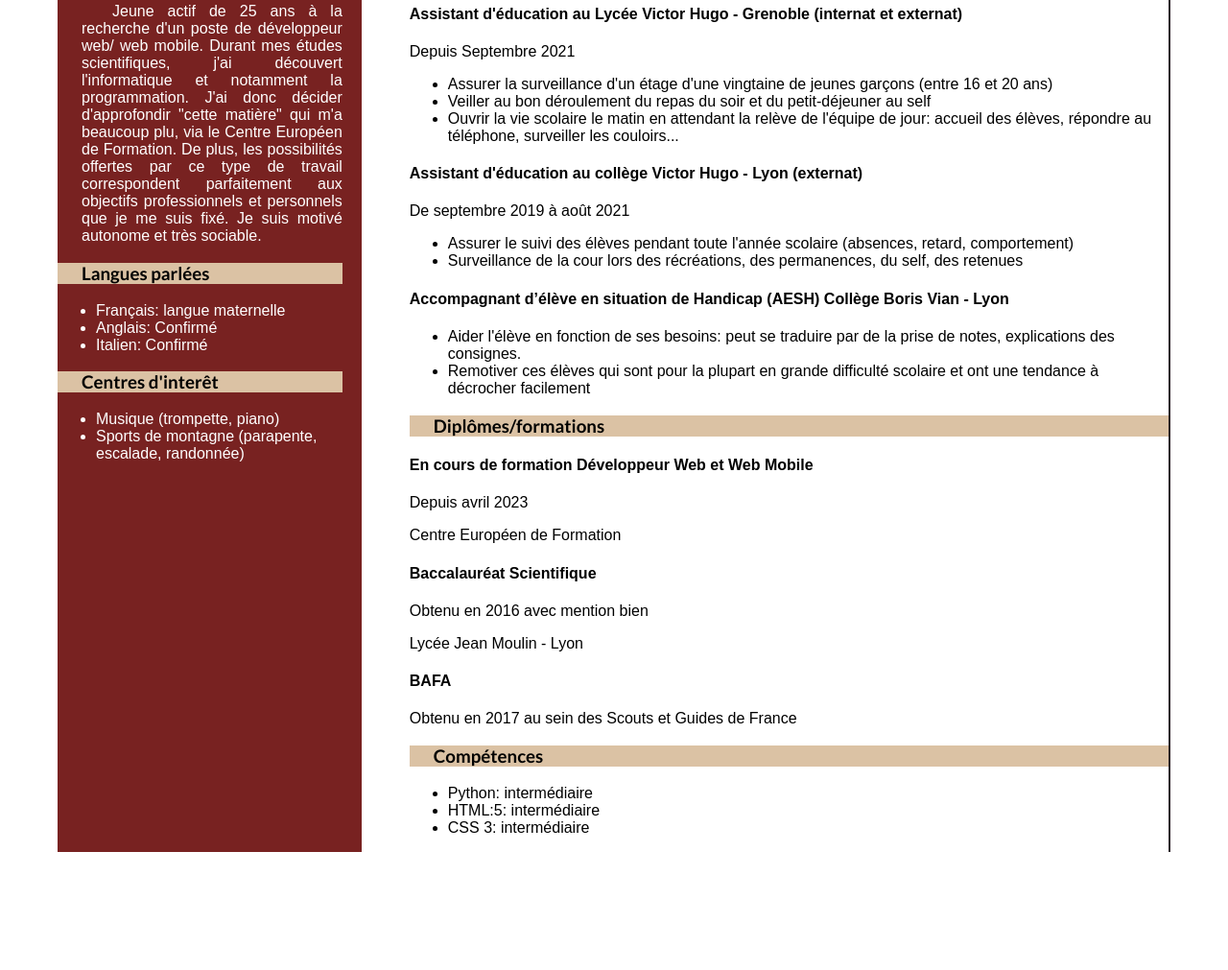
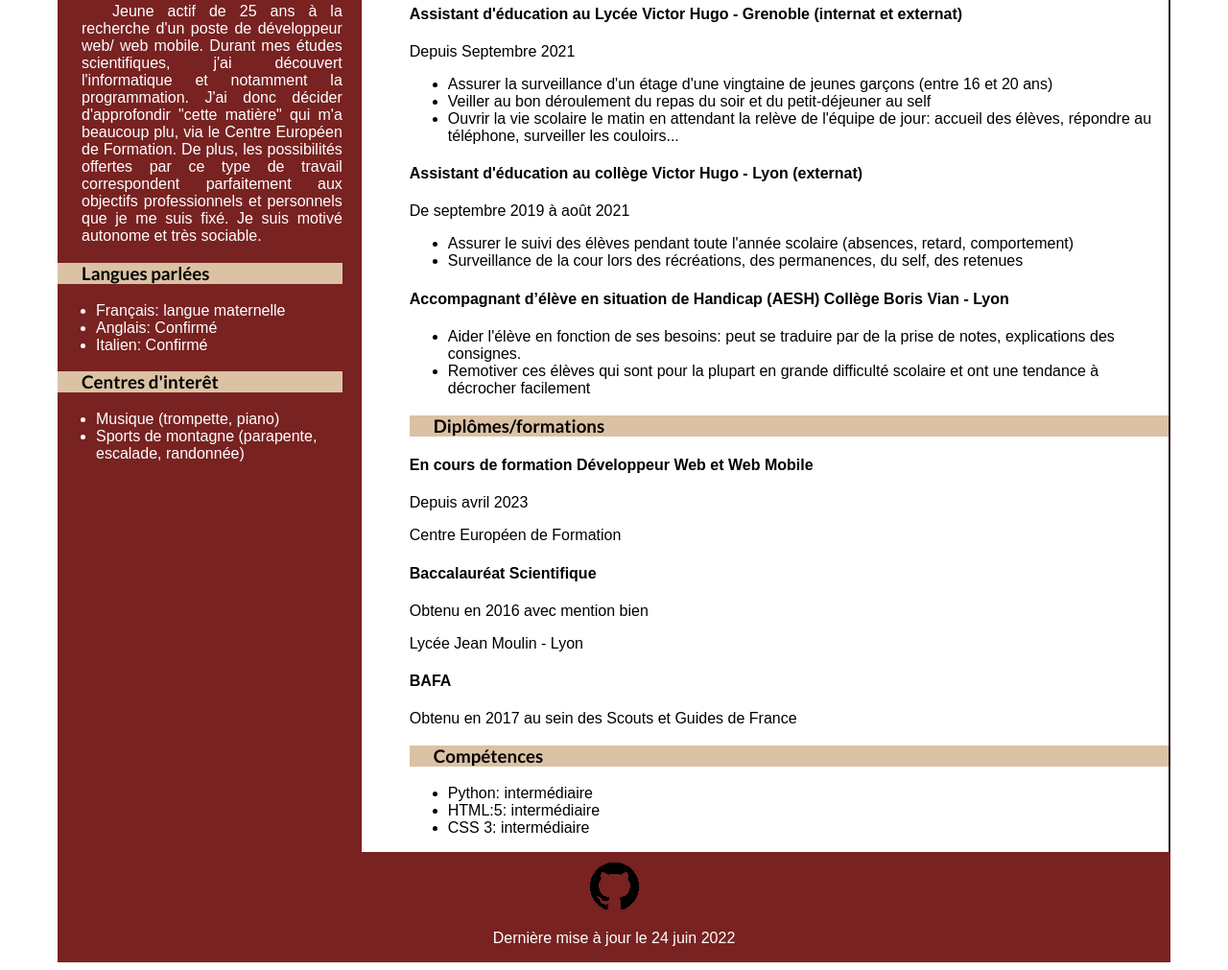
Before and after one commit to LeoVernard/CV, a plain HTML site: page index.html in a window 1280 px wide. Shown: the part 465-1476 px from the top of the page at 96% size. Before the commit the page ends 1361 px from the top, so only its background shows below. Drawn offline with Linux system fonts and the light colour scheme; a web font is replaced by a local one.

Commit message:
add footer html/css code

```diff
--- a/assets/style/style.css
+++ b/assets/style/style.css
@@ -90,3 +90,17 @@ h3{
     color: black;
     padding-left: 25px;
 }
+
+footer{
+    display: flex;
+    flex-direction: column;
+    justify-content: space-around;
+    align-items: center;
+    background-color: #782221;
+    padding-top: 10px;
+    color: white;
+}
+
+.social:hover{
+    opacity: 75%;
+}
--- a/index.html
+++ b/index.html
@@ -105,7 +105,8 @@
         </section>
     </main>
     <footer>
-
+        <a href="https://github.com/LeoVernard" target="_blank" class="social"><img src="./assets/images/github.png" alt="icône github" id="github_icon" ></a>
+        <p>Dernière mise à jour le 24 juin 2022</p>
     </footer>
 </body>
 </html>
```
